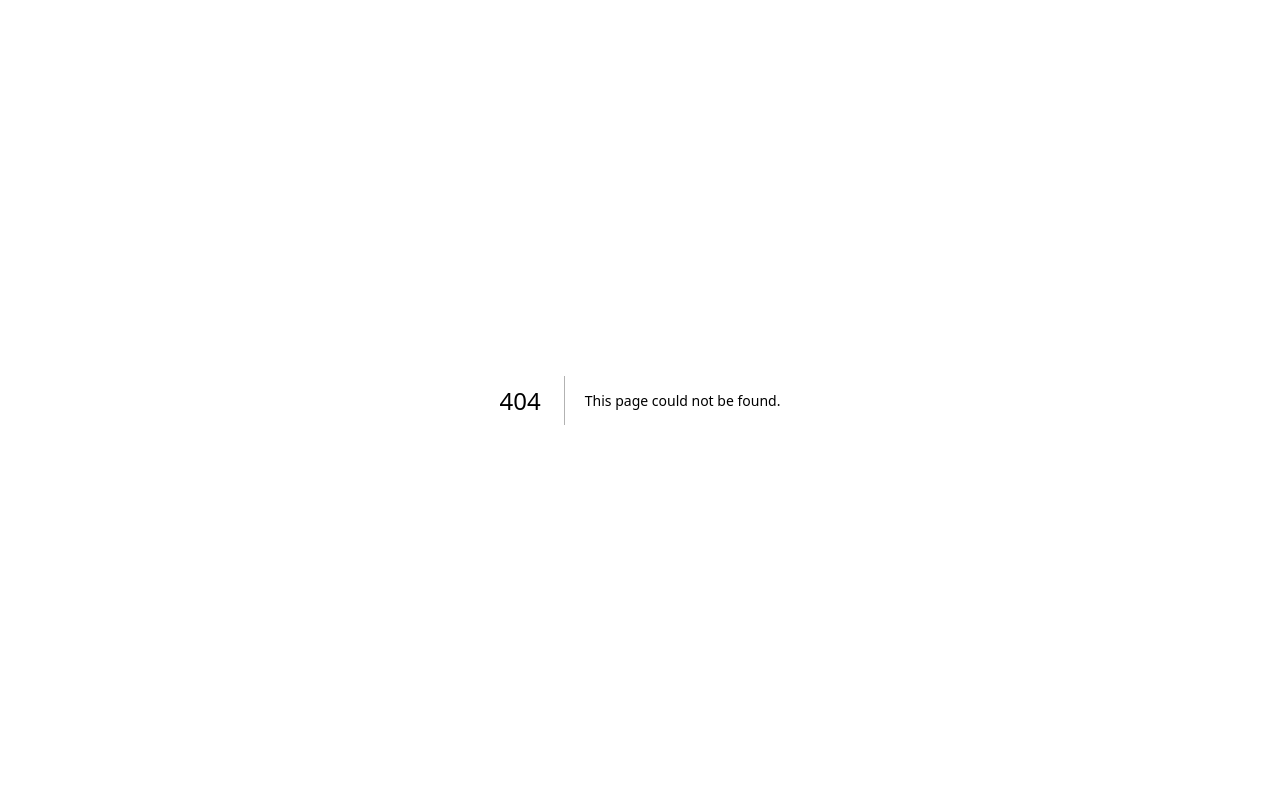
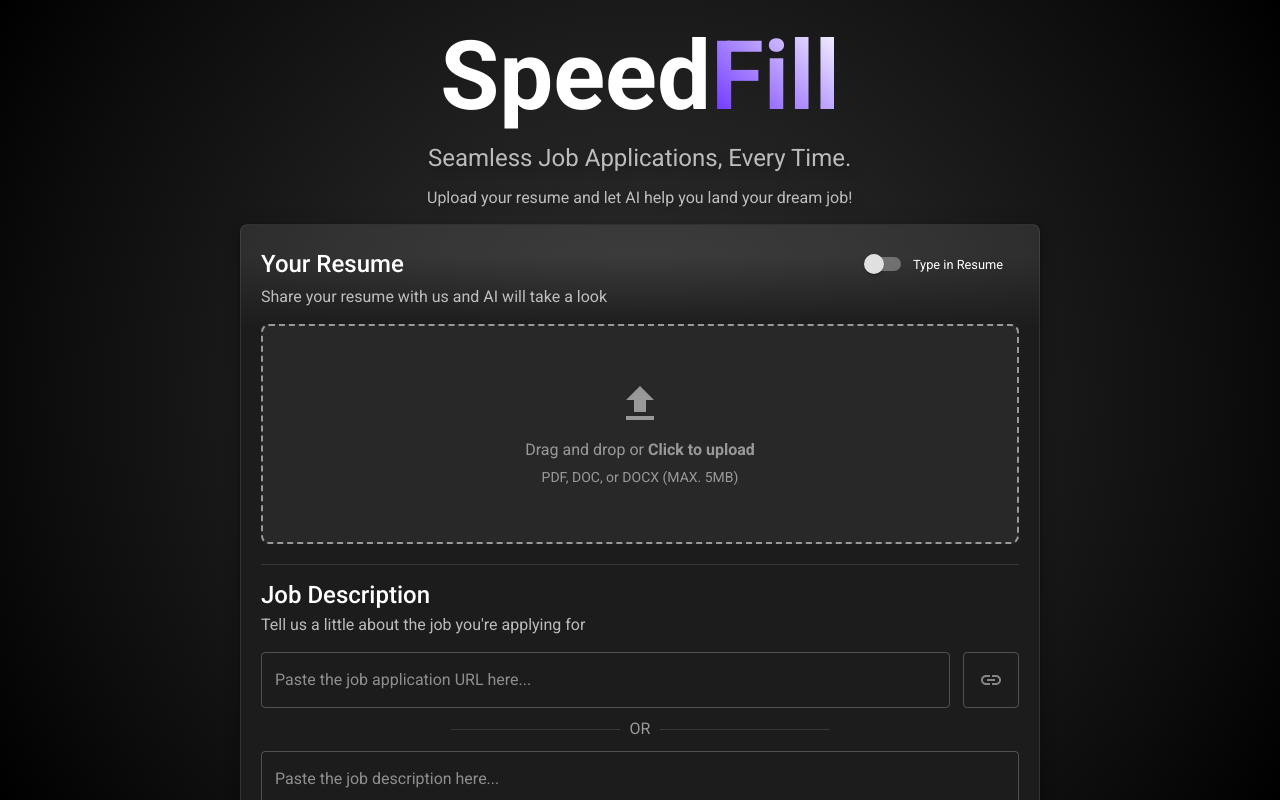
Before and after one commit to charlesphu/SpeedFill, a Next.js app: page / in a window 1280 px wide. Before the commit this address had no page. Shown: the top 800 px of the page. Built offline with nearby package versions, Linux system fonts and the light colour scheme; what @mui/material-nextjs would draw is missing.

Commit message:
minor styling tweak (bg + box gradients + color changes)

```diff
--- a/src/app/pages/home/page.js
+++ b/src/app/page.js
@@ -21,7 +21,7 @@
 import { FileUpload, InsertDriveFile, Opacity } from "@mui/icons-material";
 
 // AI prompting
-import useAIPrompt from "../../../hooks/useAIPrompt";
+import useAIPrompt from "../hooks/useAIPrompt";
 
 export default function Home() {
   /*
@@ -281,7 +281,7 @@
           <span
             style={{
               background:
-                "linear-gradient(45deg,rgb(171, 117, 188) 30%,rgb(255, 255, 255)) 30%",
+                "linear-gradient(45deg,rgb(97, 34, 255), rgb(255, 255, 255)) 30%",
               WebkitBackgroundClip: "text",
               color: "transparent",
             }}>
@@ -308,6 +308,8 @@
 
         <Box
           style={{
+            border: "1px solid rgb(135, 135, 135, 0.2)",
+            background: "linear-gradient(to bottom, rgba(135, 135, 135, 0.2) 3%, rgb(28, 28, 28) 10%)",
             boxShadow:
               "0px 3px 5px -1px rgba(0,0,0,0.2),0px 6px 10px 0px rgba(0,0,0,0.14),0px 1px 18px 0px rgba(0,0,0,0.12)",
           }}
@@ -617,7 +619,7 @@
             </>
           )}
         </Box>
-      </Box>
+      </Box >
     </>
   );
 }
--- a/src/app/theme.js
+++ b/src/app/theme.js
@@ -14,7 +14,10 @@
   palette: {
     mode: "dark",
     primary: {
-      main: "#c595d4",
+      main: "rgb(97, 34, 255)",
+    },
+    secondary: {
+      main: "rgb(110, 83, 179)",
     },
     link: {
       main: "#858585",
@@ -24,12 +27,12 @@
     MuiCssBaseline: {
       styleOverrides: {
         body: {
-          background: 'linear-gradient(rgb(46, 46, 46) 30%, rgb(20, 20, 20) 100%)',
+          background: 'radial-gradient(circle, rgb(47, 47, 47) 0%, rgb(32, 32, 32) 40%, rgb(12, 12, 12) 80%, rgb(0, 0, 0) 100%)',
           backgroundSize: 'cover',
           backgroundAttachment: 'fixed',
           backgroundRepeat: 'no-repeat',
-        }
-      }
+        },
+      },
     },
     MuiButtonBase: {
       defaultProps: {
```
